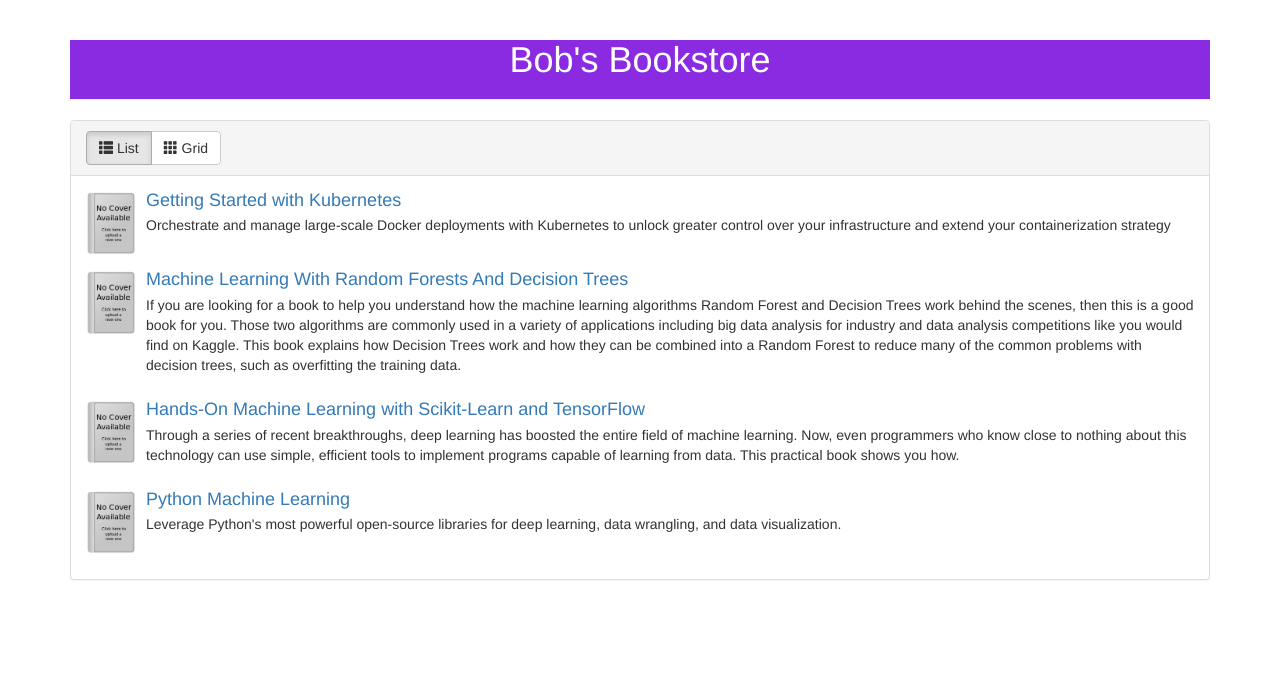
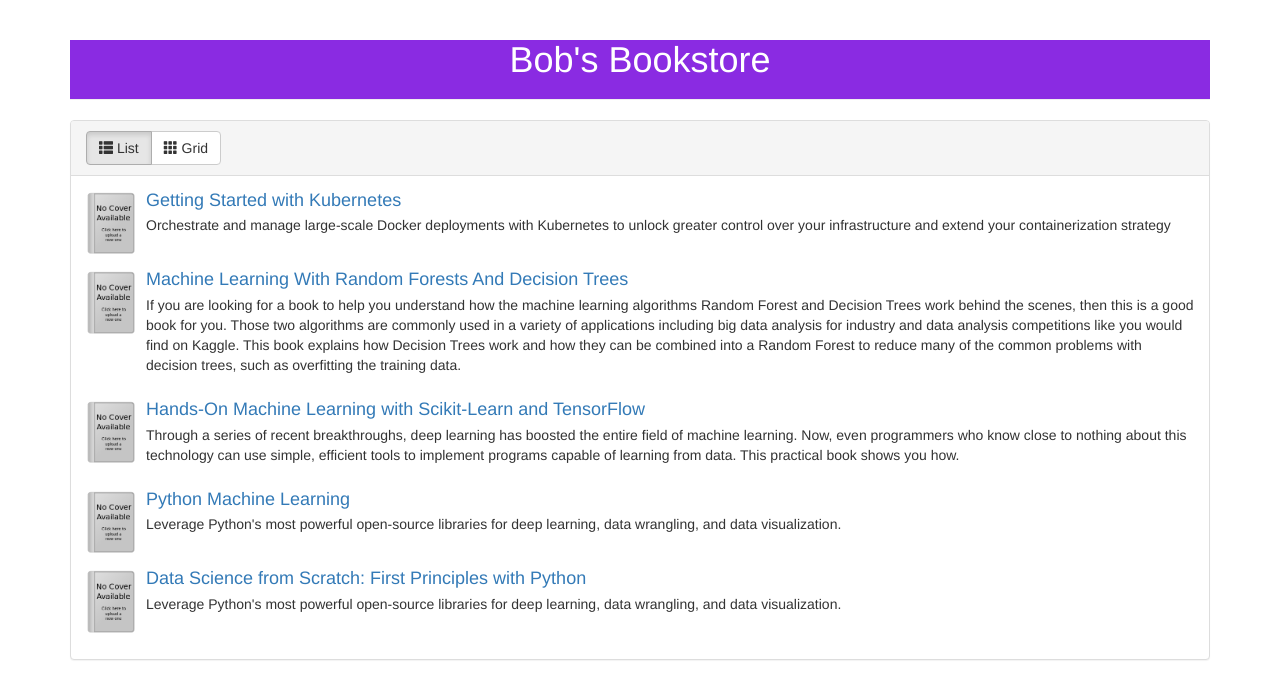
Before and after one commit to mchaitanya/BookstoreExampleUI, an Angular app: page /books in a window 1280 px wide. Shown: the top 698 px of the page. Built offline with nearby package versions, Linux system fonts and the light colour scheme.

Commit message:
Handle case when there are no comments

```diff
--- a/src/app/book-detail/comments/comments.component.html
+++ b/src/app/book-detail/comments/comments.component.html
@@ -1,4 +1,5 @@
 <h4>Comments</h4>
-<ul class="list-group">
+<ul class="list-group" *ngIf="comments && comments.length > 0; else noComments">
   <li class="list-group-item" *ngFor="let comment of comments">{{ comment }}</li>
 </ul>
+<ng-template #noComments><em>No Comments</em></ng-template>
--- a/src/assets/books.json
+++ b/src/assets/books.json
@@ -90,5 +90,25 @@
             "imageCover": "image-url",
             "title": "Python Machine Learning"
         }
+    },
+    {
+        "price": {
+            "price": "$39.99",
+            "skuId": "learn004",
+            "discountPercentage": "28"
+        },
+        "rating": {
+            "skuId": "learn004",
+            "rating": "3.9",
+            "count": "85"
+        },
+        "comments": [],
+        "product": {
+            "skuId": "learn004",
+            "author": "Joel Grus",
+            "description": "Leverage Python's most powerful open-source libraries for deep learning, data wrangling, and data visualization.",
+            "imageCover": "image-url",
+            "title": "Data Science from Scratch: First Principles with Python"
+        }
     }
 ]
```
